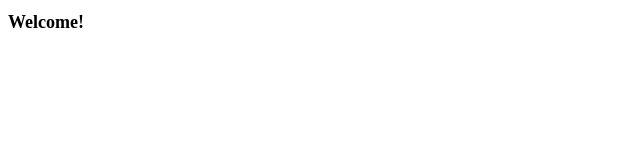
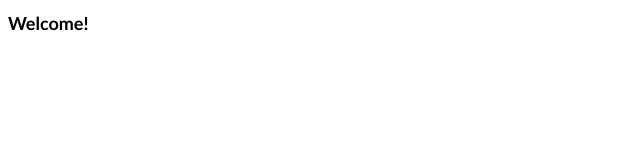
Before and after one commit to Ster-bent/test1.1, a plain HTML site: page Styling.html in a window 1280 px wide. Shown: the full height of the page, 0-640 px from the left. Drawn offline with Linux system fonts and the light colour scheme.

Commit message:
update Styling.css

```diff
--- a/Styling.css
+++ b/Styling.css
@@ -1,3 +1,5 @@
 #introheading {
     font-size: large;
+    font-family: 'Trebuchet MS', 'Lucida Sans Unicode', 'Lucida Grande', 'Lucida Sans', Arial, sans-serif;
+    font-weight: bold;
 }
```
